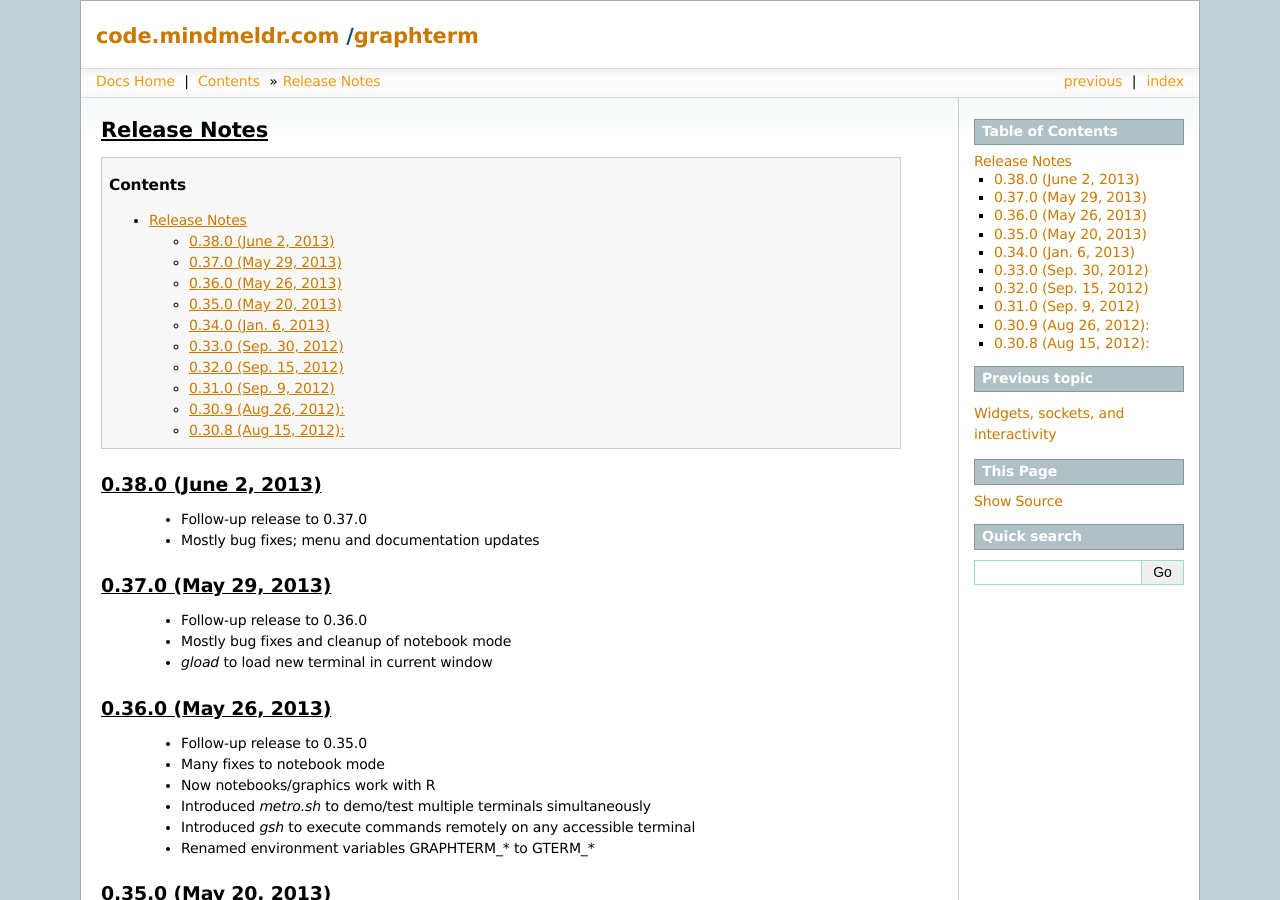
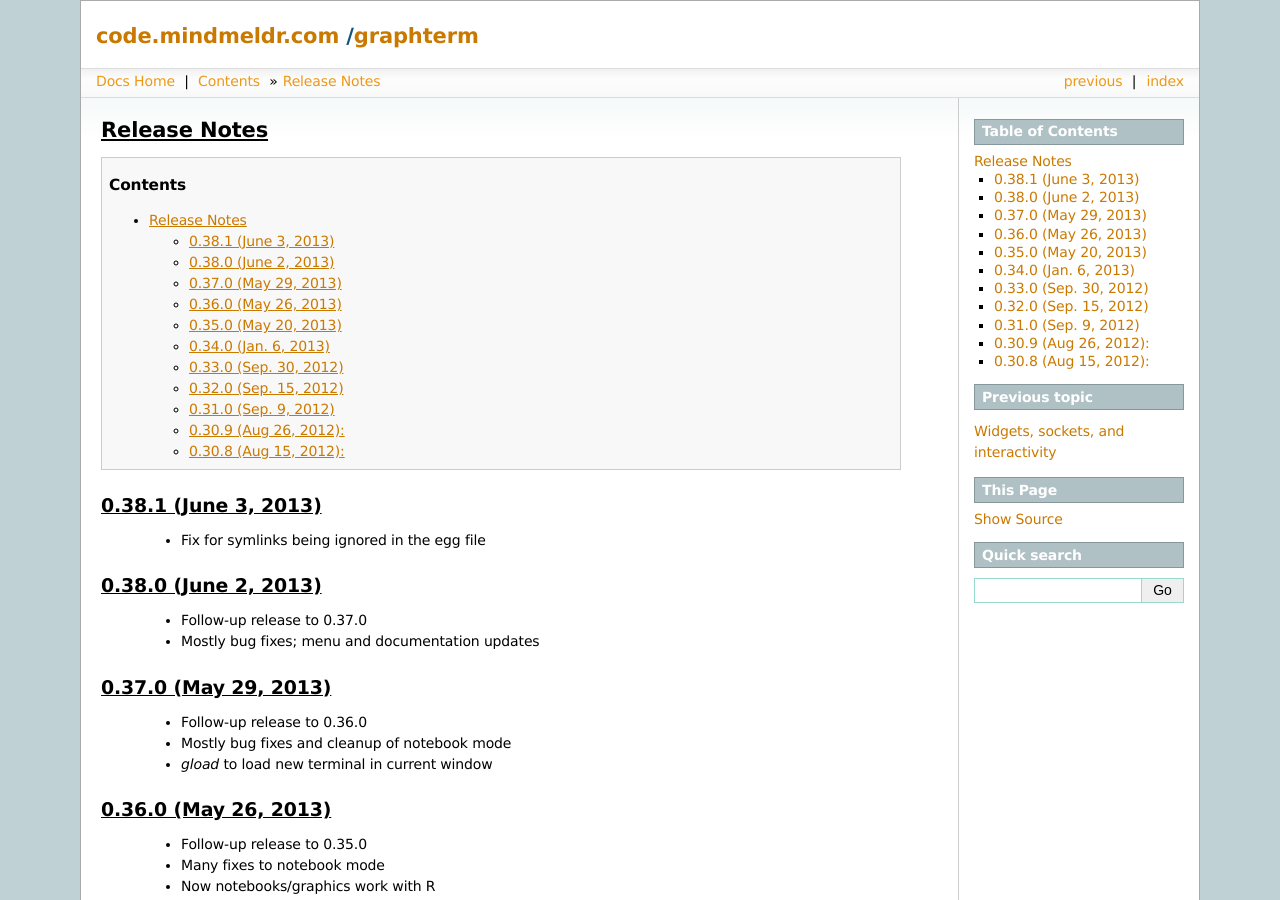
Before and after one commit to mitotic/graphterm, a Sphinx documentation site: the page built from docs/release-notes.rst, in a window 1280 px wide and 900 px high. Built offline with Sphinx 7.4.7, drawn with Linux system fonts in a browser that asks for light colours; the version number could not be read and is left out.

Commit message:
Docs update

```diff
--- a/docs/_templates/index.html
+++ b/docs/_templates/index.html
@@ -10,8 +10,8 @@
    <a href="https://groups.google.com/group/graphterm">mailing list</a>
    or follow <a href="https://twitter.com/intent/user?screen_name=graphterm">@graphterm</a>
    on Twitter for updates.</li>
-   <li>The latest version is <a href="http://pypi.python.org/pypi/graphterm">0.38.0</a>
-   released June 2, 2013. See the
+   <li>The latest version is <a href="http://pypi.python.org/pypi/graphterm">0.38.1</a>
+   released June 3, 2013. See the
    <a href="release-notes.html">Release Notes</a>
    </li>
 </ol>
--- a/docs/release-notes.rst
+++ b/docs/release-notes.rst
@@ -2,6 +2,11 @@
 ******************************************************************************************
 .. contents::
 
+
+0.38.1 (June 3, 2013)
+---------------------------------------------------------------------------------
+
+  - Fix for symlinks being ignored in the egg file
 
 0.38.0 (June 2, 2013)
 ---------------------------------------------------------------------------------
```
